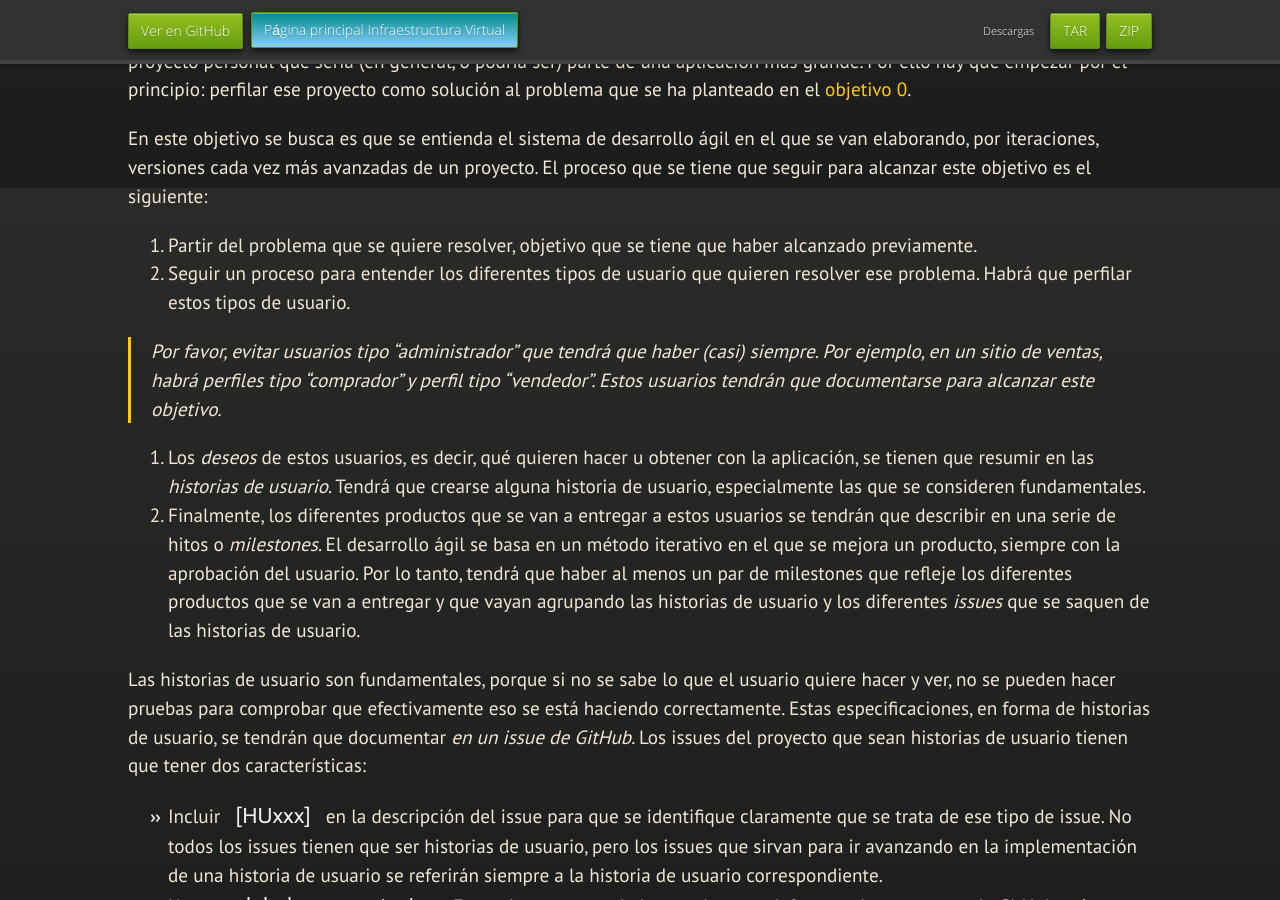
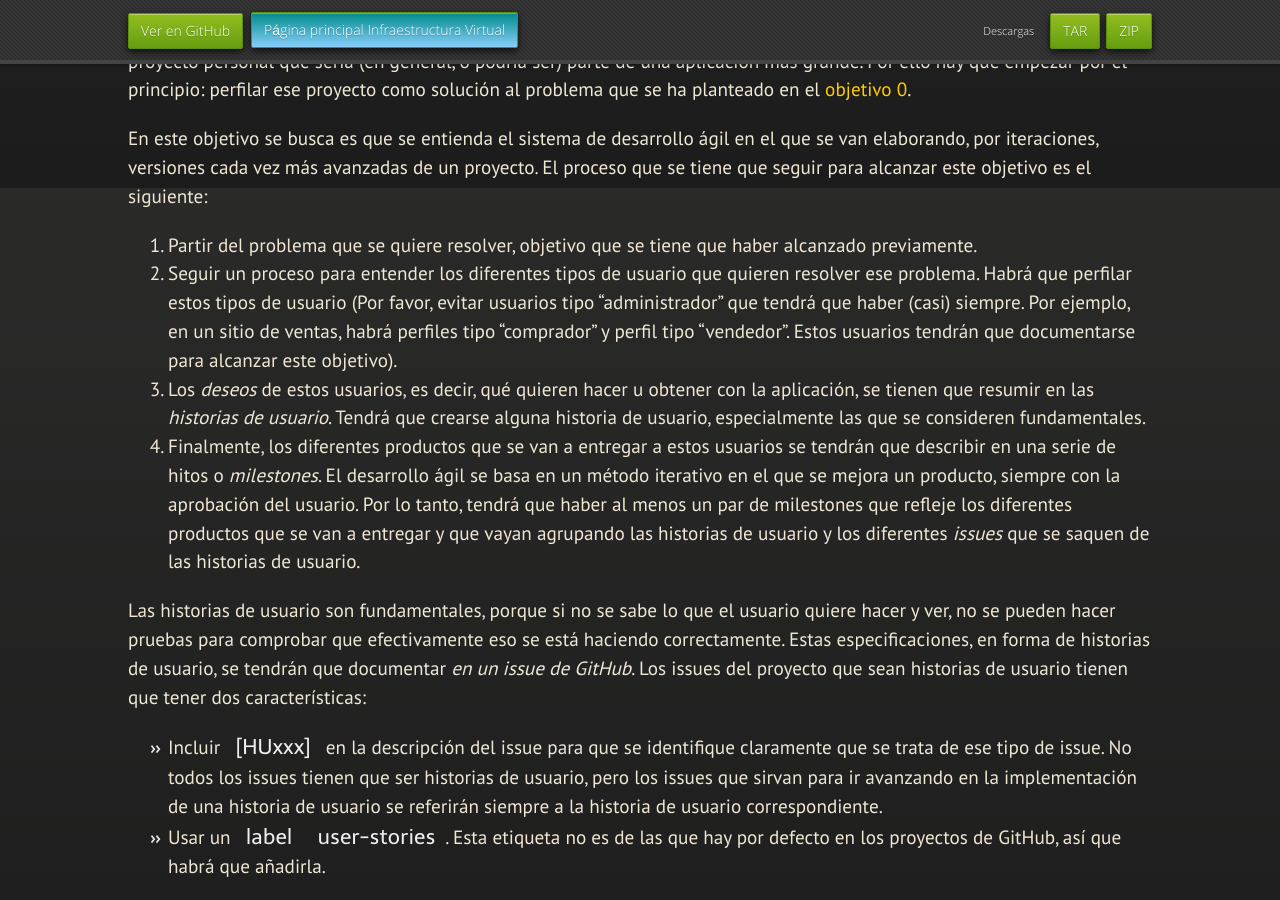
Before and after one commit to JJ/IV, a Jekyll site: the page built from documentos/proyecto/1.Infraestructura.md, in a window 1280 px wide and 900 px high, scrolled down 712 px. Built offline with Jekyll 4.4.1, drawn with Linux system fonts in a browser that asks for light colours; nearby versions of some CDN libraries; some web fonts are replaced; our own code applies the rules of GitHub Pages for plain Markdown files.

```diff
--- a/documentos/proyecto/1.Infraestructura.md
+++ b/documentos/proyecto/1.Infraestructura.md
@@ -43,13 +43,11 @@ tiene que seguir para alcanzar este objetivo es el siguiente:
 1. Partir del problema que se quiere resolver, objetivo que se tiene que haber
    alcanzado previamente.
 2. Seguir un proceso para entender los diferentes tipos de usuario que quieren
-   resolver ese problema. Habrá que perfilar estos tipos de usuario.
-
-> Por favor, evitar usuarios tipo "administrador" que tendrá que haber (casi)
-   siempre. Por  ejemplo, en un sitio de ventas, habrá perfiles tipo "comprador"
-   y perfil tipo "vendedor". Estos usuarios tendrán que documentarse para
-   alcanzar este objetivo.
-
+   resolver ese problema. Habrá que perfilar estos tipos de usuario (Por favor,
+   evitar usuarios tipo "administrador" que tendrá que haber (casi) siempre. Por
+   ejemplo, en un sitio de ventas, habrá perfiles tipo "comprador" y perfil tipo
+   "vendedor". Estos usuarios tendrán que documentarse para alcanzar este
+   objetivo).
 3. Los *deseos* de estos usuarios, es decir, qué quieren hacer u obtener con la
    aplicación, se tienen que resumir en las *historias de usuario*. Tendrá que
    crearse alguna historia de usuario, especialmente las que se consideren
```
